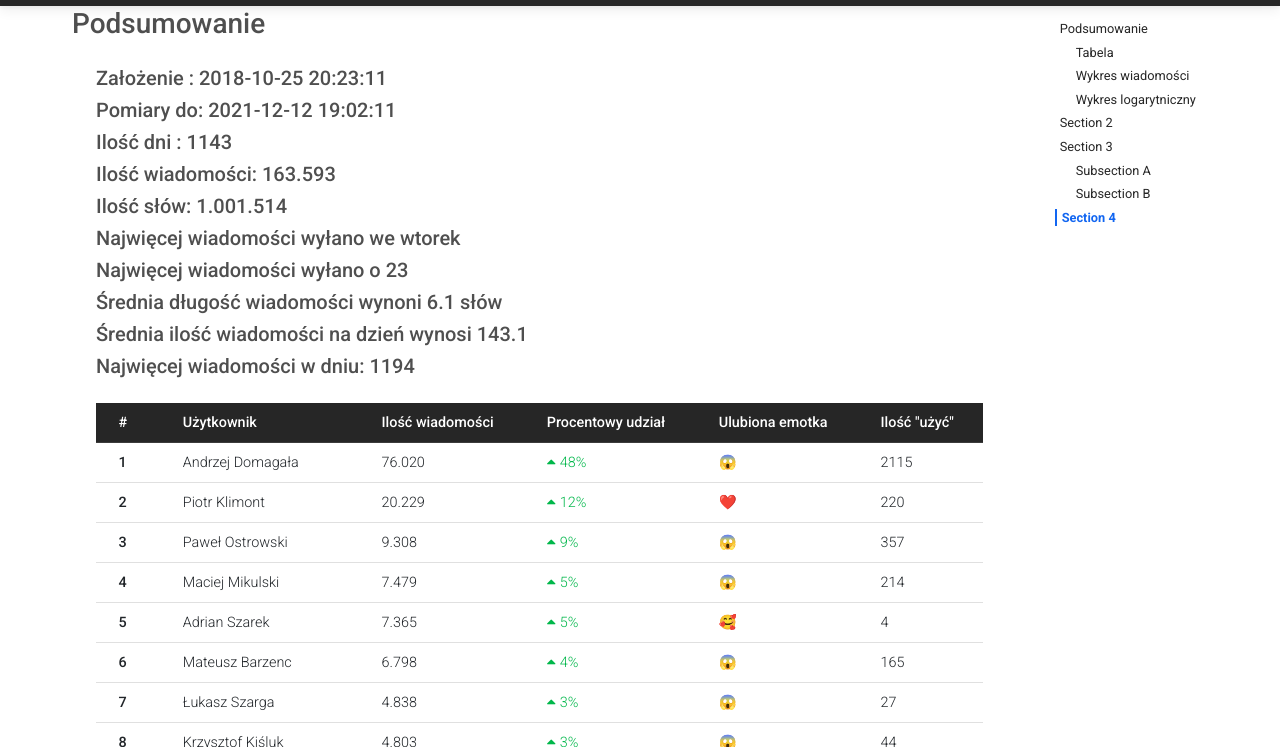
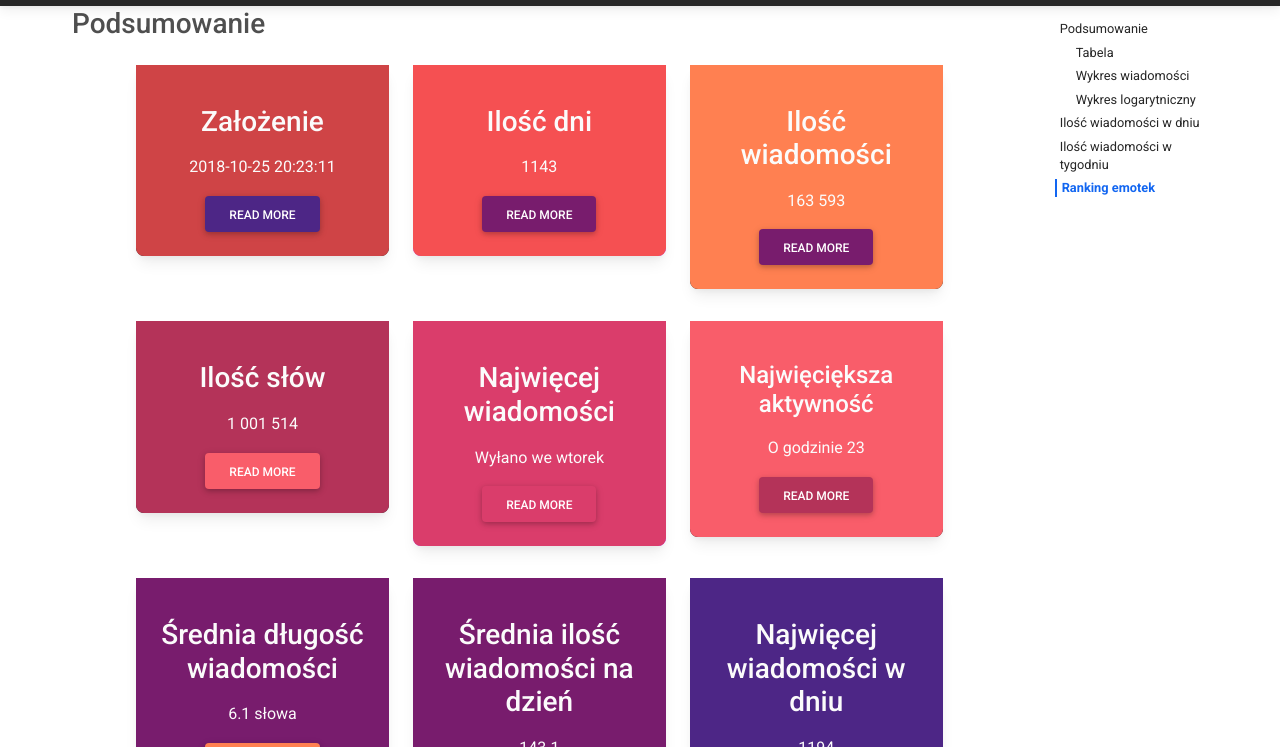
Before and after one commit to rodakrafal/rodakrafal.github.io, a plain HTML site: page pages/intelektulana.html in a window 1280 px wide. Shown: the part 53-800 px from the top of the page. Drawn offline with nearby package versions, Linux system fonts and the light colour scheme.

Commit message:
Added cards

```diff
--- a/pages/intelektulana.html
+++ b/pages/intelektulana.html
@@ -25,7 +25,7 @@
 </head>
 <body data-spy="scroll" data-target="#scrollspy1" data-offset="65">
 
-    <header>
+  <header>
 		<!-- Navbar -->
     <nav class="navbar navbar-expand-lg bg-dark navbar-dark fixed-top px-5">
       <!-- Container wrapper -->
@@ -94,7 +94,7 @@
               <a class="nav-link" href="#"><i class="fa fa-code"></i></a>
             </li>
             <li class="nav-item me-3 me-lg-0">
-              <a class="nav-link" href="#">
+              <a class="nav-link" href="https://github.com/rodakrafal">
                   <i class="fab fa-github"></i>
               </a>
             </li>
@@ -107,6 +107,7 @@
     <!-- Navbar -->
     </header>
 
+
     <div class="container-fluid px-5 h-auto">
       <div class="row">
         <div class="col-md-10">
@@ -118,17 +119,154 @@
               <section id="podsumowanie">
                 <h3>Podsumowanie</h3>
 
-                <div class="container add-margin">
-                  <h5> Założenie : 2018-10-25 20:23:11</h5>
-                  <h5> Pomiary do: 2021-12-12 19:02:11</h5>
-                  <h5> Ilość dni : 1143</h5>
-                  <h5> Ilość wiadomości: 163.593</h5>
-                  <h5> Ilość słów: 1.001.514</h5>
-                  <h5> Najwięcej wiadomości wyłano we wtorek</h5>
-                  <h5> Najwięcej wiadomości wyłano o 23</h5>
-                  <h5> Średnia długość wiadomości wynoni 6.1 słów</h5>
-                  <h5> Średnia ilość wiadomości na dzień wynosi 143.1</h5>
-                  <h5> Najwięcej wiadomości w dniu: 1194</h5>
+                <div class="container ">
+                  <section class="p-3">
+                    <div class="container">
+                      <div class="row text-center g-4">
+                        <div class="col-md">
+                          <div class="card bg-dark text-light">
+                            <div class="card-body text-center bg-custom-1">
+                              <div class="h1 mb-3">
+                                <i class="bi bi-laptop"></i>
+                              </div>
+                              <h3 class="card-title mb-3">Założenie</h3>
+                              <p class="card-text">
+                                2018-10-25 20:23:11
+                              </p>
+                              <a href="#" class="btn btn-dark bg-custom-9">Read More</a>
+                            </div>
+                          </div>
+                        </div>
+                        <div class="col-md">
+                          <div class="card bg-secondary text-light">
+                            <div class="card-body text-center bg-custom-2">
+                              <div class="h1 mb-3">
+                                <i class="bi bi-person-square"></i>
+                              </div>
+                              <h3 class="card-title mb-3">Ilość dni</h3>
+                              <p class="card-text">
+                                1143
+                              </p>
+                              <a href="#" class="btn btn-dark bg-custom-8">Read More</a>
+                            </div>
+                          </div>
+                        </div>
+                        <div class="col-md">
+                          <div class="card bg-dark text-light">
+                            <div class="card-body text-center bg-custom-3">
+                              <div class="h1 mb-3">
+                                <i class="bi bi-people"></i>
+                              </div>
+                              <h3 class="card-title mb-3">Ilość wiadomości</h3>
+                              <p class="card-text">
+                                163 593
+                              </p>
+                              <a href="#" class="btn btn-dark  bg-custom-7">Read More</a>
+                            </div>
+                          </div>
+                        </div>
+                      </div>
+                    </div>
+                  </section>
+
+                  <section class="p-3">
+                    <div class="container">
+                      <div class="row text-center g-4">
+                        <div class="col-md">
+                          <div class="card bg-dark text-light">
+                            <div class="card-body text-center bg-custom-4">
+                              <div class="h1 mb-3">
+                                <i class="bi bi-laptop"></i>
+                              </div>
+                              <h3 class="card-title mb-3">Ilość słów</h3>
+                              <p class="card-text">
+                                1 001 514
+                              </p>
+                              <a href="#" class="btn btn-dark  bg-custom-6">Read More</a>
+                            </div>
+                          </div>
+                        </div>
+                        <div class="col-md">
+                          <div class="card bg-secondary text-light">
+                            <div class="card-body text-center bg-custom-5">
+                              <div class="h1 mb-3">
+                                <i class="bi bi-person-square"></i>
+                              </div>
+                              <h3 class="card-title mb-3">Najwięcej wiadomości</h3>
+                              <p class="card-text">
+                                Wyłano we wtorek
+                              </p>
+                              <a href="#" class="btn btn-dark bg-custom-5">Read More</a>
+                            </div>
+                          </div>
+                        </div>
+                        <div class="col-md">
+                          <div class="card bg-dark text-light">
+                            <div class="card-body text-center bg-custom-6">
+                              <div class="h1 mb-3">
+                                <i class="bi bi-people"></i>
+                              </div>
+                              <h4 class="card-title mb-3">Najwięciększa aktywność</h3>
+                              <p class="card-text">
+                                O godzinie 23
+                              </p>
+                              <a href="#" class="btn btn-dark bg-custom-4">Read More</a>
+                            </div>
+                          </div>
+                        </div>
+                      </div>
+                    </div>
+                  </section>
+
+                  <section class="p-3">
+                    <div class="container">
+                      <div class="row text-center g-4">
+                        <div class="col-md">
+                          <div class="card bg-dark text-light">
+                            <div class="card-body text-center bg-custom-7">
+                              <div class="h1 mb-3">
+                                <i class="bi bi-laptop"></i>
+                              </div>
+                              <h3 class="card-title mb-3">Średnia długość wiadomości</h3>
+                              <p class="card-text">
+                                6.1 słowa
+                              </p>
+                              <a href="#" class="btn btn-primary bg-custom-3">Read More</a>
+                            </div>
+                          </div>
+                        </div>
+                        <div class="col-md">
+                          <div class="card bg-secondary text-light">
+                            <div class="card-body text-center bg-custom-8">
+                              <div class="h1 mb-3">
+                                <i class="bi bi-person-square"></i>
+                              </div>
+                              <h3 class="card-title mb-3">Średnia ilość wiadomości na dzień</h3>
+                              <p class="card-text">
+                                143.1
+                              </p>
+                              <a href="#" class="btn btn-dark bg-custom-2">Read More</a>
+                            </div>
+                          </div>
+                        </div>
+                        <div class="col-md">
+                          <div class="card bg-dark text-light">
+                            <div class="card-body text-center bg-custom-9">
+                              <div class="h1 mb-3">
+                                <i class="bi bi-people"></i>
+                              </div>
+                              <h3 class="card-title mb-3">Najwięcej wiadomości w dniu</h3>
+                              <p class="card-text">
+                                1194
+                              </p>
+                              <a href="#" class="btn btn-primary bg-custom-1">Read More</a>
+                            </div>
+                          </div>
+                        </div>
+                      </div>
+                    </div>
+                  </section>
+
                 </div>
 
                   <div class="container">
@@ -492,48 +630,28 @@
             </div>
 
             <section id="example-2">
-              <h3>Section 2</h3>
-              Lorem ipsum dolor sit amet, consectetur adipisicing elit. Labore earum natus vel minima quod error maxime, molestias ut. Fuga dignissimos nisi nemo necessitatibus quisquam obcaecati et reiciendis quaerat accusamus numquam.
+              <h3>Ilość wiadomości w dniu</h3>
               Lorem ipsum dolor sit amet, consectetur adipisicing elit. Labore earum natus vel minima quod error maxime, molestias ut. Fuga dignissimos nisi nemo necessitatibus quisquam obcaecati et reiciendis quaerat accusamus numquam.
 
-              Lorem ipsum dolor sit amet, consectetur adipisicing elit. Labore earum natus vel minima quod error maxime, molestias ut. Fuga dignissimos nisi nemo necessitatibus quisquam obcaecati et reiciendis quaerat accusamus numquam.
               <div class="container col-md-10 add-margin" id="wykres-wiadomosc-chart-logarytmiczny">
-                <h4> Wykres logarytmiczny napisanych wiadomości </h4>
+                <h4> Rozkład wszystkich wiadomości w trakcie trwania dnia </h4>
                 <canvas id="intelektualnaChartAktywnoscDzien"></canvas>
               </div>
             </section>
             <section id="example-3">
-              <h3>Section 3</h3>
-              Lorem ipsum dolor sit amet, consectetur adipisicing elit. Labore earum natus vel minima quod error maxime, molestias ut. Fuga dignissimos nisi nemo necessitatibus quisquam obcaecati et reiciendis quaerat accusamus numquam.
+              <h3>Ilość wiadomości w miesiąciu</h3>
               Lorem ipsum dolor sit amet, consectetur adipisicing elit. Labore earum natus vel minima quod error maxime, molestias ut. Fuga dignissimos nisi nemo necessitatibus quisquam obcaecati et reiciendis quaerat accusamus numquam.
 
               <div class="container col-md-10 add-margin" id="wykres-wiadomosc-chart-logarytmiczny">
-                <h4> Wykres logarytmiczny napisanych wiadomości </h4>
+                <h4> Rozkład wszystkich wiadomości w tygodniu </h4>
                 <canvas id="intelektualnaChartAktywnoscTydzien"></canvas>
               </div>
-            <section id="example-sub-A">
-                <h3>Subsection A</h3>
-                Lorem ipsum dolor sit amet, consectetur adipisicing elit. Labore earum natus vel minima quod error maxime, molestias ut. Fuga dignissimos nisi nemo necessitatibus quisquam obcaecati et reiciendis quaerat accusamus numquam.
 
-                Lorem ipsum dolor sit amet, consectetur adipisicing elit. Labore earum natus vel minima quod error maxime, molestias ut. Fuga dignissimos nisi nemo necessitatibus quisquam obcaecati et reiciendis quaerat accusamus numquam.
-                Lorem ipsum dolor sit amet, consectetur adipisicing elit. Labore earum natus vel minima quod error maxime, molestias ut. Fuga dignissimos nisi nemo necessitatibus quisquam obcaecati et reiciendis quaerat accusamus numquam.
-
-              </section>
-              <section id="example-sub-B">
-                <h3>Subsection B</h3>
-                Lorem ipsum dolor sit amet, consectetur adipisicing elit. Labore earum natus vel minima quod error maxime, molestias ut. Fuga dignissimos nisi nemo necessitatibus quisquam obcaecati et reiciendis quaerat accusamus numquam.
-
-                Lorem ipsum dolor sit amet, consectetur adipisicing elit. Labore earum natus vel minima quod error maxime, molestias ut. Fuga dignissimos nisi nemo necessitatibus quisquam obcaecati et reiciendis quaerat accusamus numquam.
-                Lorem ipsum dolor sit amet, consectetur adipisicing elit. Labore earum natus vel minima quod error maxime, molestias ut. Fuga dignissimos nisi nemo necessitatibus quisquam obcaecati et reiciendis quaerat accusamus numquam.
-
-              </section>
             </section>
             <section id="example-4">
               <h3>Section 4</h3>
               Lorem ipsum dolor sit amet, consectetur adipisicing elit. Labore earum natus vel minima quod error maxime, molestias ut. Fuga dignissimos nisi nemo necessitatibus quisquam obcaecati et reiciendis quaerat accusamus numquam.
 
-              Lorem ipsum dolor sit amet, consectetur adipisicing elit. Labore earum natus vel minima quod error maxime, molestias ut. Fuga dignissimos nisi nemo necessitatibus quisquam obcaecati et reiciendis quaerat accusamus numquam.
-              Lorem ipsum dolor sit amet, consectetur adipisicing elit. Labore earum natus vel minima quod error maxime, molestias ut. Fuga dignissimos nisi nemo necessitatibus quisquam obcaecati et reiciendis quaerat accusamus numquam.
               <div class="container col-md-10 add-margin" id="wykres-wiadomosc-chart-logarytmiczny">
                 <h4> Wykres logarytmiczny napisanych wiadomości </h4>
                 <canvas id="myChart3"></canvas>
@@ -563,21 +681,14 @@
                 </ul>
               </li>
               <li class="nav-item">
-                <a class="nav-link" href="#example-2">Section 2</a>
+                <a class="nav-link" href="#example-2">Ilość wiadomości w dniu</a>
               </li>
               <li class="nav-item">
-                <a class="nav-link" href="#example-3">Section 3</a>
-                <ul class="nav flex-column ps-3">
-                  <li class="nav-item">
-                    <a class="nav-link" href="#example-sub-A">Subsection A</a>
-                  </li>
-                  <li class="nav-item">
-                    <a class="nav-link" href="#example-sub-B">Subsection B</a>
-                  </li>
-                </ul>
+                <a class="nav-link" href="#example-3">Ilość wiadomości w tygodniu</a>
+
               </li>
               <li class="nav-item">
-                <a class="nav-link" href="#example-4">Section 4</a>
+                <a class="nav-link" href="#example-4">Ranking emotek</a>
               </li>
             </ul>
           </div>
@@ -596,18 +707,18 @@
       <!-- Section: Social media -->
       <section class="mb-4">
         <!-- Facebook -->
-        <a class="btn btn-primary btn-floating m-1" style="background-color: #3b5998" href="#!" role="button"><i class="fab fa-facebook-f"></i></a>
+        <a class="btn btn-primary btn-floating m-1" style="background-color: #3b5998" href="https://www.facebook.com/" role="button"><i class="fab fa-facebook-f"></i></a>
 
         <!-- Google -->
-        <a class="btn btn-primary btn-floating m-1" style="background-color: #dd4b39" href="#!" role="button"><i class="fab fa-google"></i></a>
+        <a class="btn btn-primary btn-floating m-1" style="background-color: #dd4b39" href="https://www.google.com/" role="button"><i class="fab fa-google"></i></a>
 
         <!-- Instagram -->
-        <a class="btn btn-primary btn-floating m-1" style="background-color: #ac2bac" href="#!" role="button"><i class="fab fa-instagram"></i></a>
+        <a class="btn btn-primary btn-floating m-1" style="background-color: #ac2bac" href="https://www.instagram.com/" role="button"><i class="fab fa-instagram"></i></a>
 
         <!-- Linkedin -->
-        <a class="btn btn-primary btn-floating m-1" style="background-color: #0082ca" href="#!" role="button"><i class="fab fa-linkedin-in"></i></a>
+        <a class="btn btn-primary btn-floating m-1" style="background-color: #0082ca" href="https://www.linkedin.com/" role="button"><i class="fab fa-linkedin-in"></i></a>
         <!-- Github -->
-        <a class="btn btn-primary btn-floating m-1" style="background-color: #333333" href="#!" role="button"><i class="fab fa-github"></i></a>
+        <a class="btn btn-primary btn-floating m-1" style="background-color: #333333" href="https://github.com/rodakrafal" role="button"><i class="fab fa-github"></i></a>
       </section>
       <!-- Section: Social media -->
 
@@ -638,6 +749,7 @@
   </footer>
   <!-- Footer -->
 
+
   <script src="https://stackpath.bootstrapcdn.com/bootstrap/5.0.0-alpha1/js/bootstrap.min.js" integrity="sha384-oesi62hOLfzrys4LxRF63OJCXdXDipiYWBnvTl9Y9/TRlw5xlKIEHpNyvvDShgf/" crossorigin="anonymous"></script>
 
 
--- a/styles/mainStyle.css
+++ b/styles/mainStyle.css
@@ -17,3 +17,32 @@ body, html{
 .add-margin{
     margin-top: 25px;
 }
+
+
+.bg-custom-1 {
+    background-color: #CF4446;
+}
+.bg-custom-2 {
+    background-color: #F55052;
+}
+.bg-custom-3 {
+    background-color: #FF8051;
+}
+.bg-custom-4 {
+    background-color: #B43359;
+}
+.bg-custom-5 {
+    background-color: #DA3D6B;
+}
+.bg-custom-6 {
+    background-color: #f95d6a;
+}
+.bg-custom-7 {
+    background-color: #781C6D;
+}
+.bg-custom-8 {
+    background-color: #781C6D;
+}
+.bg-custom-9 {
+    background-color: #4d2686;
+}
```
